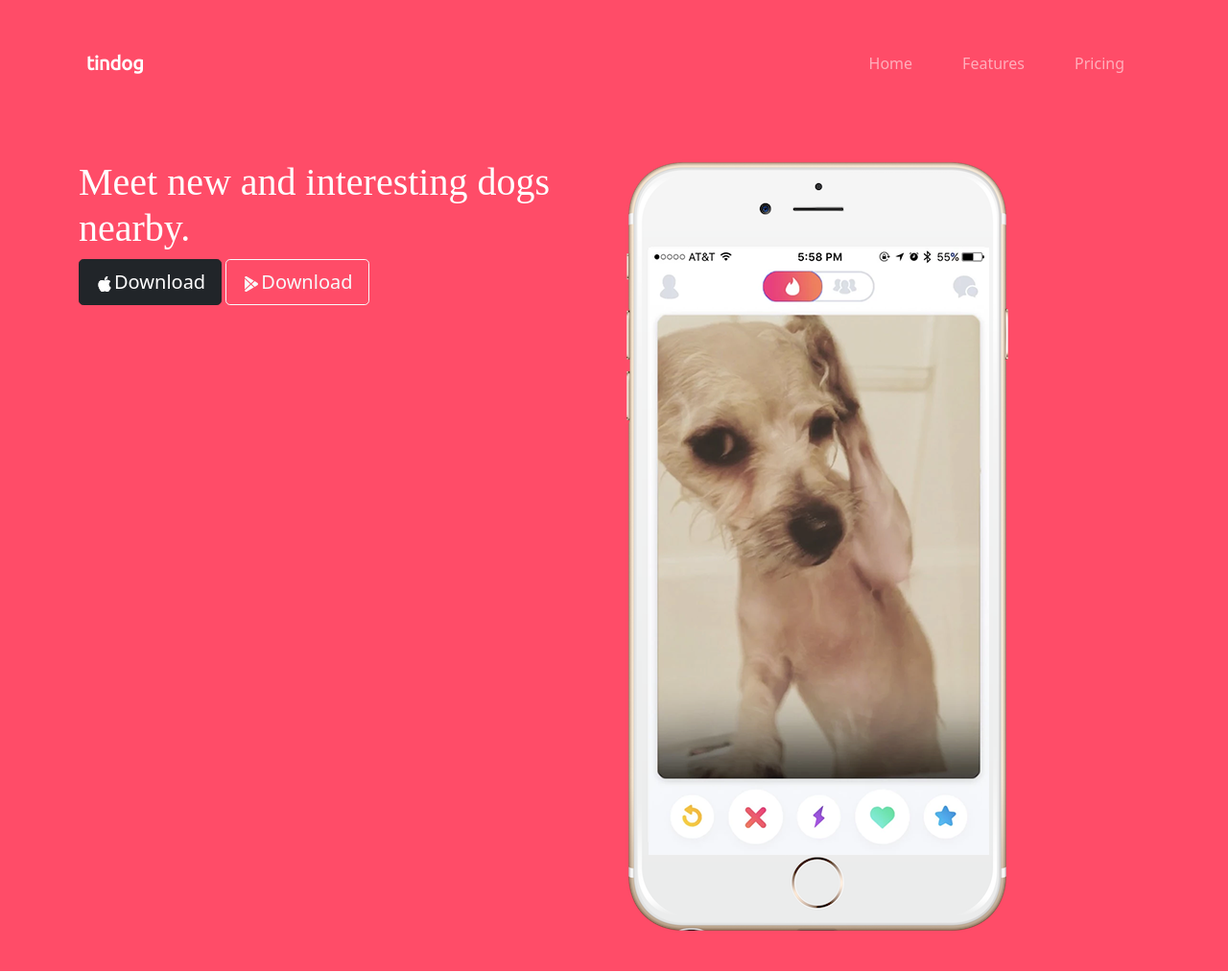
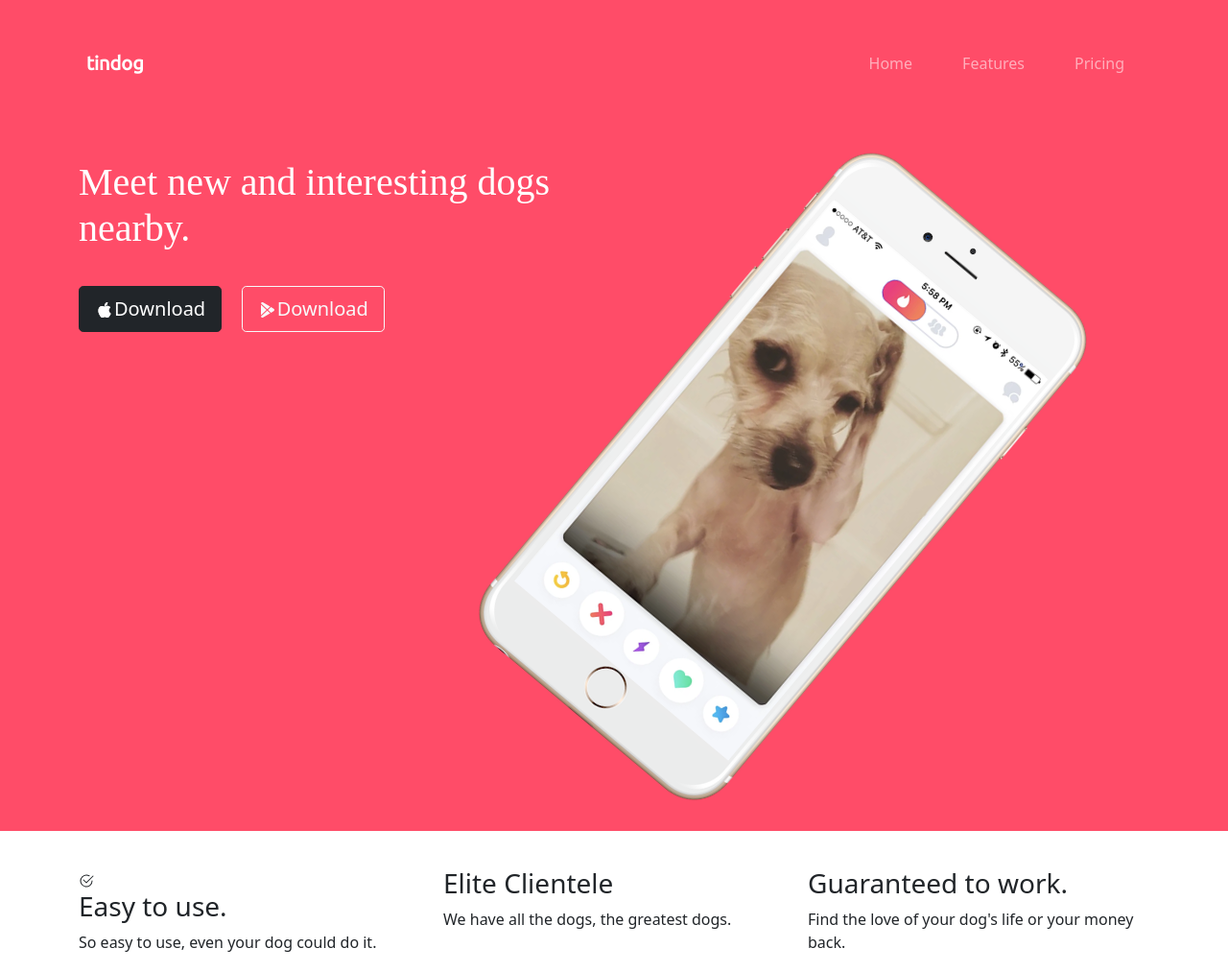
Before and after one commit to habib-SE/bootstrap-tindog-project, a plain HTML site: page index.html in a window 1280 px wide. Shown: the top 1013 px of the page at 96% size. Drawn offline with nearby package versions, Linux system fonts and the light colour scheme.

Commit message:
update data

```diff
--- a/css/style.css
+++ b/css/style.css
@@ -6,7 +6,7 @@
 h1{
     font-family: "Montserrat-Black";
     font-weight: bold;
-    line-height: 1.5;
+    line-height: 3rem;
 
 }
 .container-fluid{
@@ -18,8 +18,17 @@ h1{
     font-weight: bold;
 }
 .navbar{
-    margin-bottom: 4.5rem;
+    margin-bottom:  4.5rem;
 }
 .nav-item{
     padding: 0 18px;
 }
+.download-button{
+    margin: 5% 3% 5% 0%;
+}
+.title-img{
+    width: 60%;
+   transform: rotate(40deg); /* Equal to rotateZ(45deg) */
+
+
+}
--- a/index.html
+++ b/index.html
@@ -6,24 +6,15 @@
     <title>TinDog</title>
     <link rel="preconnect" href="https://fonts.googleapis.com">
     <link rel="preconnect" href="https://fonts.gstatic.com" crossorigin>
-        <link
-            href="https://fonts.googleapis.com/css2?family=Ubuntu&display=swap"
-            rel="stylesheet">
+    <link href="https://fonts.googleapis.com/css2?family=Ubuntu&display=swap" rel="stylesheet">
     <link rel="preconnect" href="https://fonts.googleapis.com">
     <link rel="preconnect" href="https://fonts.gstatic.com" crossorigin>
-        <link
-            href="https://fonts.googleapis.com/css2?family=Montserrat&family=Ubuntu&display=swap"
-            rel="stylesheet">
+    <link href="https://fonts.googleapis.com/css2?family=Montserrat&family=Ubuntu&display=swap" rel="stylesheet">
     <link rel="stylesheet" href="./css/style.css">
-        <link
-            href="https://cdn.jsdelivr.net/npm/bootstrap@5.0.2/dist/css/bootstrap.min.css"
-            rel="stylesheet"
-            integrity="sha384-EVSTQN3/azprG1Anm3QDgpJLIm9Nao0Yz1ztcQTwFspd3yD65VohhpuuCOmLASjC"
-            crossorigin="anonymous">
-        <script
-            src="https://cdn.jsdelivr.net/npm/bootstrap@5.0.2/dist/js/bootstrap.bundle.min.js"
-            integrity="sha384-MrcW6ZMFYlzcLA8Nl+NtUVF0sA7MsXsP1UyJoMp4YLEuNSfAP+JcXn/tWtIaxVXM"
-            crossorigin="anonymous">
+    <link href="https://cdn.jsdelivr.net/npm/bootstrap@5.0.2/dist/css/bootstrap.min.css" rel="stylesheet"
+        integrity="sha384-EVSTQN3/azprG1Anm3QDgpJLIm9Nao0Yz1ztcQTwFspd3yD65VohhpuuCOmLASjC" crossorigin="anonymous">
+    <script src="https://cdn.jsdelivr.net/npm/bootstrap@5.0.2/dist/js/bootstrap.bundle.min.js"
+        integrity="sha384-MrcW6ZMFYlzcLA8Nl+NtUVF0sA7MsXsP1UyJoMp4YLEuNSfAP+JcXn/tWtIaxVXM" crossorigin="anonymous">
     </script>
 
 </head>
@@ -37,10 +28,8 @@
 
             <nav class="navbar navbar-expand-lg navbar-dark">
                 <a class="navbar-brand px-2" href="#">tindog</a>
-                    <button class="navbar-toggler" type="button"
-                        data-toggle="collapse" data-target="#navbarNav"
-                        aria-controls="navbarNav" aria-expanded="false"
-                        aria-label="Toggle navigation">
+                <button class="navbar-toggler" type="button" data-toggle="collapse" data-target="#navbarNav"
+                    aria-controls="navbarNav" aria-expanded="false" aria-label="Toggle navigation">
                     <span class="navbar-toggler-icon"></span>
                 </button>
                 <div class="collapse navbar-collapse " id="navbarNav">
@@ -65,16 +54,64 @@
 
                 <div class="col-lg-6">
                     <h1 class="big-h">Meet new and interesting dogs nearby.</h1>
-                        <button type="button" class="btn btn-dark btn-lg"><svg style="margin: 2px ; size: 30px;" xmlns="http://www.w3.org/2000/svg" width="16" height="16" fill="currentColor" class="bi bi-apple" viewBox="0 0 16 16">
-                            <path d="M11.182.008C11.148-.03 9.923.023 8.857 1.18c-1.066 1.156-.902 2.482-.878 2.516.024.034 1.52.087 2.475-1.258.955-1.345.762-2.391.728-2.43Zm3.314 11.733c-.048-.096-2.325-1.234-2.113-3.422.212-2.189 1.675-2.789 1.698-2.854.023-.065-.597-.79-1.254-1.157a3.692 3.692 0 0 0-1.563-.434c-.108-.003-.483-.095-1.254.116-.508.139-1.653.589-1.968.607-.316.018-1.256-.522-2.267-.665-.647-.125-1.333.131-1.824.328-.49.196-1.422.754-2.074 2.237-.652 1.482-.311 3.83-.067 4.56.244.729.625 1.924 1.273 2.796.576.984 1.34 1.667 1.659 1.899.319.232 1.219.386 1.843.067.502-.308 1.408-.485 1.766-.472.357.013 1.061.154 1.782.539.571.197 1.111.115 1.652-.105.541-.221 1.324-1.059 2.238-2.758.347-.79.505-1.217.473-1.282Z"/>
-                            <path d="M11.182.008C11.148-.03 9.923.023 8.857 1.18c-1.066 1.156-.902 2.482-.878 2.516.024.034 1.52.087 2.475-1.258.955-1.345.762-2.391.728-2.43Zm3.314 11.733c-.048-.096-2.325-1.234-2.113-3.422.212-2.189 1.675-2.789 1.698-2.854.023-.065-.597-.79-1.254-1.157a3.692 3.692 0 0 0-1.563-.434c-.108-.003-.483-.095-1.254.116-.508.139-1.653.589-1.968.607-.316.018-1.256-.522-2.267-.665-.647-.125-1.333.131-1.824.328-.49.196-1.422.754-2.074 2.237-.652 1.482-.311 3.83-.067 4.56.244.729.625 1.924 1.273 2.796.576.984 1.34 1.667 1.659 1.899.319.232 1.219.386 1.843.067.502-.308 1.408-.485 1.766-.472.357.013 1.061.154 1.782.539.571.197 1.111.115 1.652-.105.541-.221 1.324-1.059 2.238-2.758.347-.79.505-1.217.473-1.282Z"/>
+                    <button type="button" class="btn btn-dark btn-lg
+                            download-button"><svg style="margin: 2px ; size:
+                                30px;" xmlns="http://www.w3.org/2000/svg" width="16" height="16" fill="currentColor"
+                            class="bi bi-apple" viewBox="0 0 16 16">
+                            <path d="M11.182.008C11.148-.03 9.923.023 8.857
+                                    1.18c-1.066 1.156-.902 2.482-.878
+                                    2.516.024.034 1.52.087
+                                    2.475-1.258.955-1.345.762-2.391.728-2.43Zm3.314
+                                    11.733c-.048-.096-2.325-1.234-2.113-3.422.212-2.189
+                                    1.675-2.789
+                                    1.698-2.854.023-.065-.597-.79-1.254-1.157a3.692
+                                    3.692 0 0
+                                    0-1.563-.434c-.108-.003-.483-.095-1.254.116-.508.139-1.653.589-1.968.607-.316.018-1.256-.522-2.267-.665-.647-.125-1.333.131-1.824.328-.49.196-1.422.754-2.074
+                                    2.237-.652 1.482-.311 3.83-.067
+                                    4.56.244.729.625 1.924 1.273 2.796.576.984
+                                    1.34 1.667 1.659 1.899.319.232 1.219.386
+                                    1.843.067.502-.308 1.408-.485
+                                    1.766-.472.357.013 1.061.154
+                                    1.782.539.571.197 1.111.115
+                                    1.652-.105.541-.221 1.324-1.059
+                                    2.238-2.758.347-.79.505-1.217.473-1.282Z" />
+                            <path d="M11.182.008C11.148-.03 9.923.023
+                                        8.857 1.18c-1.066 1.156-.902 2.482-.878
+                                        2.516.024.034 1.52.087
+                                        2.475-1.258.955-1.345.762-2.391.728-2.43Zm3.314
+                                        11.733c-.048-.096-2.325-1.234-2.113-3.422.212-2.189
+                                        1.675-2.789
+                                        1.698-2.854.023-.065-.597-.79-1.254-1.157a3.692
+                                        3.692 0 0
+                                        0-1.563-.434c-.108-.003-.483-.095-1.254.116-.508.139-1.653.589-1.968.607-.316.018-1.256-.522-2.267-.665-.647-.125-1.333.131-1.824.328-.49.196-1.422.754-2.074
+                                        2.237-.652 1.482-.311 3.83-.067
+                                        4.56.244.729.625 1.924 1.273
+                                        2.796.576.984 1.34 1.667 1.659
+                                        1.899.319.232 1.219.386
+                                        1.843.067.502-.308 1.408-.485
+                                        1.766-.472.357.013 1.061.154
+                                        1.782.539.571.197 1.111.115
+                                        1.652-.105.541-.221 1.324-1.059
+                                        2.238-2.758.347-.79.505-1.217.473-1.282Z" />
                         </svg>Download</button>
-                        <button type="button" class="btn btn-outline-light btn-lg"><svg style="margin: 2px ; size: 30px;" xmlns="http://www.w3.org/2000/svg" width="16" height="16" fill="currentColor" class="bi bi-google-play" viewBox="0 0 16 16">
-                            <path d="M14.222 9.374c1.037-.61 1.037-2.137 0-2.748L11.528 5.04 8.32 8l3.207 2.96 2.694-1.586Zm-3.595 2.116L7.583 8.68 1.03 14.73c.201 1.029 1.36 1.61 2.303 1.055l7.294-4.295ZM1 13.396V2.603L6.846 8 1 13.396ZM1.03 1.27l6.553 6.05 3.044-2.81L3.333.215C2.39-.341 1.231.24 1.03 1.27Z"/>
+                    <button type="button" class="btn
+                                    btn-outline-light btn-lg download-button"><svg style="margin: 2px ; size: 30px;"
+                            xmlns="http://www.w3.org/2000/svg" width="16" height="16" fill="currentColor" class="bi
+                                        bi-google-play" viewBox="0 0 16 16">
+                            <path d="M14.222 9.374c1.037-.61
+                                            1.037-2.137 0-2.748L11.528 5.04 8.32
+                                            8l3.207 2.96 2.694-1.586Zm-3.595
+                                            2.116L7.583 8.68 1.03 14.73c.201
+                                            1.029 1.36 1.61 2.303
+                                            1.055l7.294-4.295ZM1
+                                            13.396V2.603L6.846 8 1 13.396ZM1.03
+                                            1.27l6.553 6.05
+                                            3.044-2.81L3.333.215C2.39-.341
+                                            1.231.24 1.03 1.27Z" />
                         </svg>Download</button>
                 </div>
                 <div class="col-lg-6">
-                        <img src="images/iphone6.png" alt="iphone-mockup">
+                    <img class="title-img" src="images/iphone6.png" alt="iphone-mockup">
                 </div>
 
             </div>
@@ -84,16 +121,26 @@
 
     <!-- Features -->
 
-        <section id="features">
-
-            <h3 class="3big-h">Easy to use.</h3>
+    <section id="features" class="container container-fluid">
+        <div class="row">
+            <div class="col-lg-4 col-md-6">
+                <svg xmlns="http://www.w3.org/2000/svg" width="16" height="16" fill="currentColor" class="bi bi-check2-circle" viewBox="0 0 16 16">
+                    <path d="M2.5 8a5.5 5.5 0 0 1 8.25-4.764.5.5 0 0 0 .5-.866A6.5 6.5 0 1 0 14.5 8a.5.5 0 0 0-1 0 5.5 5.5 0 1 1-11 0z"/>
+                    <path d="M15.354 3.354a.5.5 0 0 0-.708-.708L8 9.293 5.354 6.646a.5.5 0 1 0-.708.708l3 3a.5.5 0 0 0 .708 0l7-7z"/>
+                  </svg>
+                <h3 class="3big-h ">Easy to use.</h3>
                 <p>So easy to use, even your dog could do it.</p>
-
+            </div>
+            <div class="col-lg-4 col-md-6">
                 <h3 class="3big-h">Elite Clientele</h3>
                 <p>We have all the dogs, the greatest dogs.</p>
-
+            </div>
+            <div class="col-lg-4 col-md-6">
                 <h3 class="3big-h">Guaranteed to work.</h3>
-            <p>Find the love of your dog's life or your money back.</p>
+                <p>Find the love of your dog's life or your
+                    money back.</p>
+            </div>
+        </div>
     </section>
 
 
@@ -101,7 +148,8 @@
 
     <section id="testimonials">
 
-            <h2 class="2big-h">I no longer have to sniff other dogs for love.
+        <h2 class="2big-h">I no longer have to sniff other dogs
+            for love.
             I've found the
             hottest Corgi on TinDog. Woof.</h2>
         <img src="images/dog-img.jpg" alt="dog-profile">
@@ -120,7 +168,6 @@
         <img src="images/tnw.png" alt="tnw-logo">
         <img src="images/bizinsider.png" alt="biz-insider-logo">
         <img src="images/mashable.png" alt="mashable-logo">
-
     </section>
 
 
@@ -130,7 +177,8 @@
 
 
         <h2 class="2big-h">A Plan for Every Dog's Needs</h2>
-            <p>Simple and affordable price plans for your and your dog.</p>
+        <p>Simple and affordable price plans for your and your
+            dog.</p>
 
 
         <h3 class="3big-h">Chihuahua</h3>
@@ -164,7 +212,8 @@
 
     <section id="cta">
 
-            <h3 class="3big-h">Find the True Love of Your Dog's Life Today.</h3>
+        <h3 class="3big-h">Find the True Love of Your Dog's Life
+            Today.</h3>
         <button type="button">Download</button>
         <button type="button">Download</button>
 
```
Lines whose indentation alone changed are shown as unchanged.
